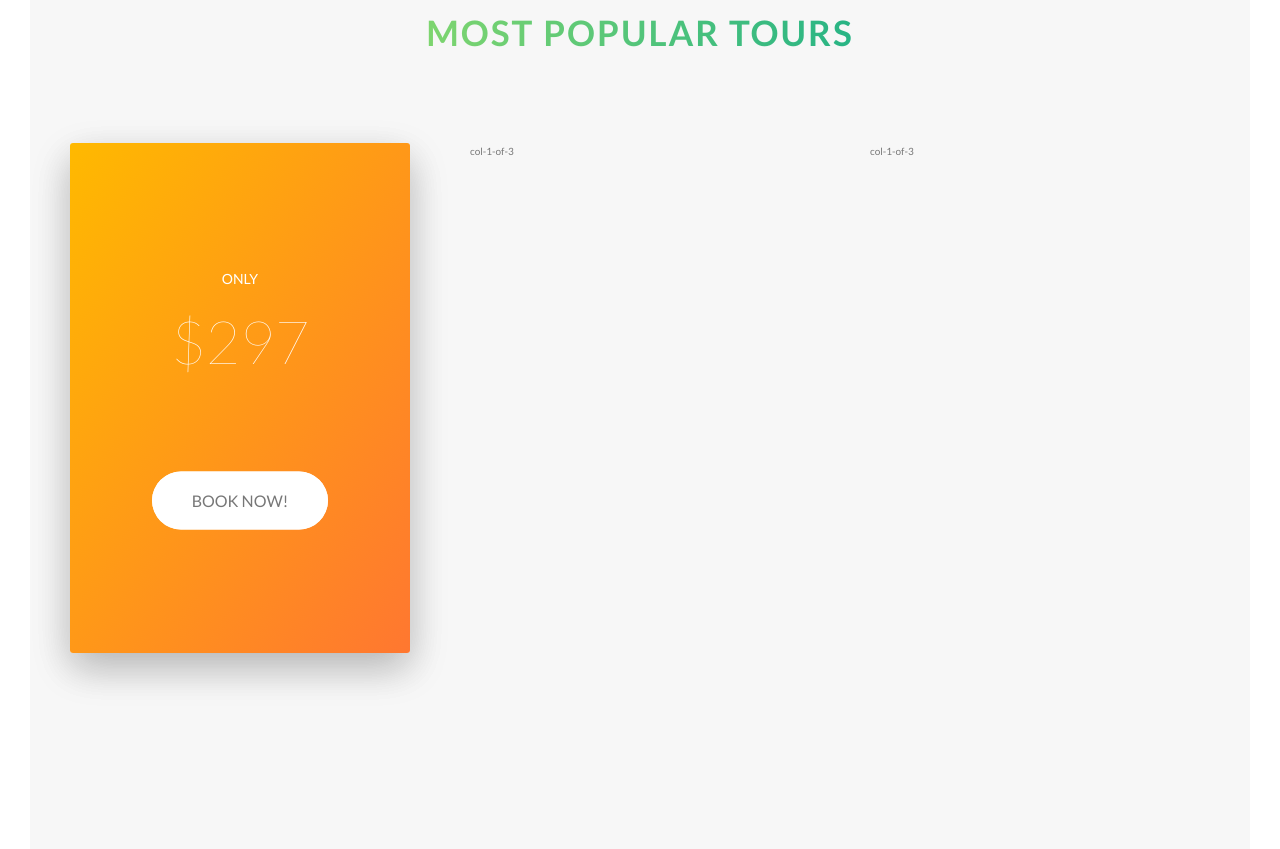
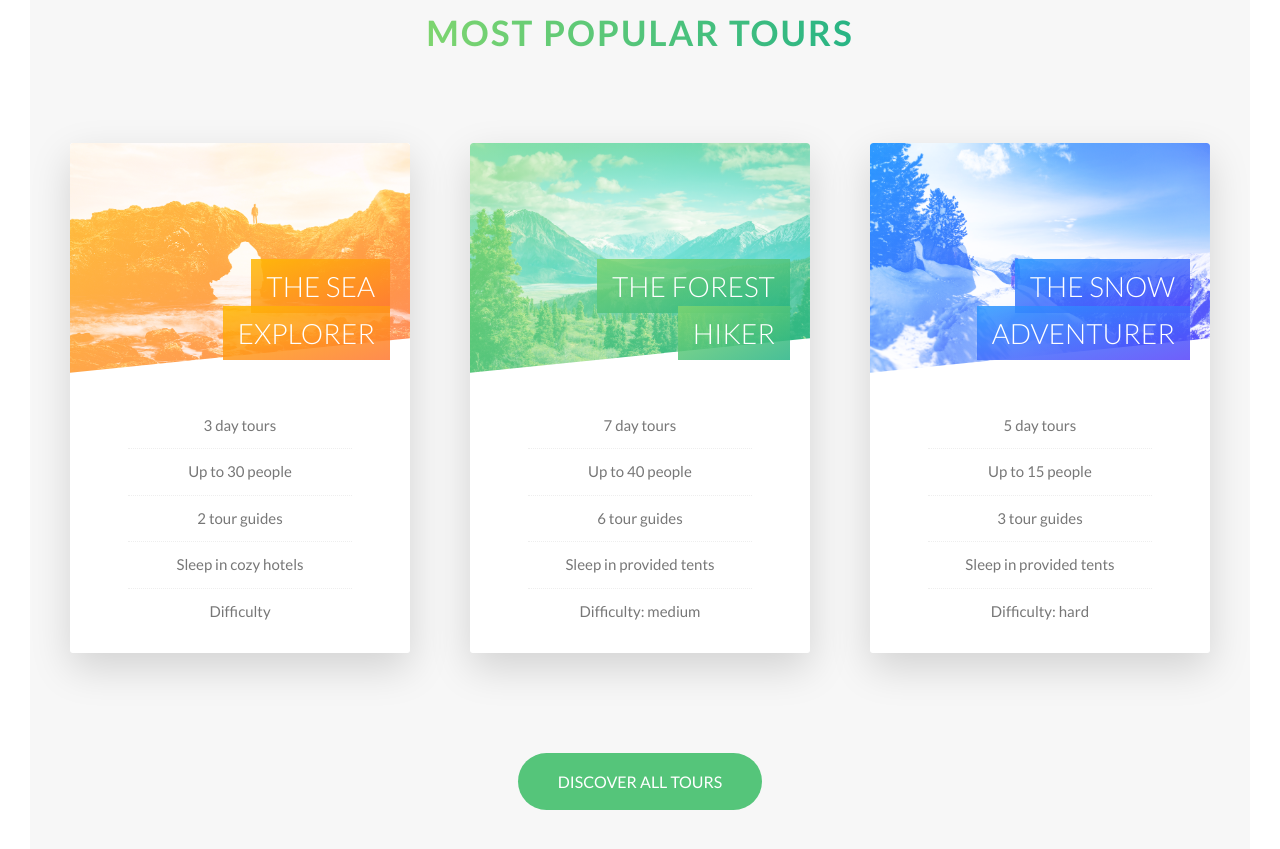
Before and after one commit to prantomollick/natours-HTML-Template, a website: page index.html in a window 1280 px wide. Shown: the part 2242-3091 px from the top of the page. Drawn offline with Linux system fonts and the light colour scheme.

Commit message:
012 Building the Tours Section - Part 3

```diff
--- a/index.html
+++ b/index.html
@@ -149,12 +149,72 @@
                         </div>
                     </div>
                 </div>
+
                 <div class="col-1-of-3">
-                    col-1-of-3
+                    <div class="card">
+                        <div class="card__side card__side--front">
+                            <div class="card__picture card__picture--2">
+                                &nbsp;
+                            </div>
+                            <h4 class="card__heading">
+                                <span class="card__heading-span card__heading-span--2">The Forest Hiker</span>
+                            </h4>
+                            <div class="card__details">
+                                <ul>
+                                    <li>7 day tours</li>
+                                    <li>Up to 40 people</li>
+                                    <li>6 tour guides</li>
+                                    <li>Sleep in provided tents</li>
+                                    <li>Difficulty: medium</li>
+                                </ul>
+                            </div>
+                        </div>
+                        <div class="card__side card__side--back card__side--back-2">
+                            <div class="card__cta">
+                                <div class="card__price-box">
+                                    <p class="card__price-only">Only</p>
+                                    <p class="card__price-value">$497</p>
+                                </div>
+                                <a href="#" class="btn btn--white">Book now!</a>
+                            </div>
+                        </div>
+                    </div>
                 </div>
+
                 <div class="col-1-of-3">
-                    col-1-of-3
+                    <div class="card">
+                        <div class="card__side card__side--front">
+                            <div class="card__picture card__picture--3">
+                                &nbsp;
+                            </div>
+                            <h4 class="card__heading">
+                                <span class="card__heading-span card__heading-span--3">The Snow Adventurer</span>
+                            </h4>
+                            <div class="card__details">
+                                <ul>
+                                    <li>5 day tours</li>
+                                    <li>Up to 15 people</li>
+                                    <li>3 tour guides</li>
+                                    <li>Sleep in provided tents</li>
+                                    <li>Difficulty: hard</li>
+                                </ul>
+                            </div>
+                        </div>
+                        <div class="card__side card__side--back card__side--back-3">
+                            <div class="card__cta">
+                                <div class="card__price-box">
+                                    <p class="card__price-only">Only</p>
+                                    <p class="card__price-value">$897</p>
+                                </div>
+                                <a href="#" class="btn btn--white">Book now!</a>
+                            </div>
+                        </div>
+                    </div>
                 </div>
+            </div>
+
+            <div class="u-center-text u-margin-top-huge">
+                <a href="#" class="btn btn--green">Discover all tours</a>
             </div>
 
         </section>
--- a/sass/base/_utilities.scss
+++ b/sass/base/_utilities.scss
@@ -13,3 +13,12 @@
 .u-margin-bottom-big {
   margin-bottom: 8rem;
 }
+
+
+.u-margin-top-big {
+  margin-top: 8rem;
+}
+
+.u-margin-top-huge {
+  margin-top: 10rem;
+}
--- a/sass/components/_button.scss
+++ b/sass/components/_button.scss
@@ -32,7 +32,16 @@
     color: $color-grey-dark;
 
     &::after {
-      background-color: #fff;
+      background-color: $color-white;
+    }
+  }
+
+  &--green {
+    background-color: $color-primary;
+    color: $color-white;
+
+    &::after {
+      background-color: $color-primary;
     }
   }
 
--- a/sass/components/_card.scss
+++ b/sass/components/_card.scss
@@ -1,5 +1,4 @@
 .card {
-
   //Functionality
   -moz-perspective: 150rem;
   perspective: 150rem;
@@ -24,10 +23,18 @@
     }
 
     &--back {
-      // transform: rotateY(180deg);
+      transform: rotateY(180deg);
 
       &-1 {
         background-image: linear-gradient(to right bottom, $color-secondary-light, $color-secondary-dark);
+      }
+
+      &-2 {
+        background-image: linear-gradient(to right bottom, $color-primary-light, $color-primary-dark);
+      }
+
+      &-3 {
+        background-image: linear-gradient(to right bottom, $color-tertiary-light, $color-tertiary-dark);
       }
     }
 
@@ -49,17 +56,19 @@
     background-blend-mode: screen;
     --webkit-clip-path: polygon(0 0, 100% 0, 100% 85%, 0 100%);
     clip-path: polygon(0 0, 100% 0, 100% 85%, 0 100%);
+    border-top-left-radius: 3px;
+    border-top-right-radius: 3px;
 
     &--1 {
       background-image: linear-gradient(to right bottom, $color-secondary-light, $color-secondary-dark), url(../img/nat-5.jpg);
     }
 
     &--2 {
-      background-image: url(../img/nat-5.jpg);
+      background-image: linear-gradient(to right bottom, $color-primary-light, $color-primary-dark), url(../img/nat-6.jpg);
     }
 
     &--3 {
-      background-image: url(../img/nat-5.jpg);
+      background-image: linear-gradient(to right bottom, $color-tertiary-light, $color-tertiary-dark), url(../img/nat-7.jpg);
     }
   }
 
@@ -82,6 +91,14 @@
 
     &--1 {
       background-image: linear-gradient(to right bottom, rgba($color-secondary-light, .85), rgba($color-secondary-dark, .85));
+    }
+
+    &--2 {
+      background-image: linear-gradient(to right bottom, rgba($color-primary-light, .85), rgba($color-primary-dark, .85));
+    }
+
+    &--3 {
+      background-image: linear-gradient(to right bottom, rgba($color-tertiary-light, .85), rgba($color-tertiary-dark, .85));
     }
   }
 
@@ -131,6 +148,4 @@
     font-size: 6rem;
     font-weight: 100;
   }
-
-
 }
--- a/sass/pages/_home.scss
+++ b/sass/pages/_home.scss
@@ -21,6 +21,6 @@
 
 .section-tours {
   background-color: $color-grey-light-1;
-  padding: 20rem 0 50rem 0;
+  padding: 20rem 0 15rem 0;
   margin-top: -11.5rem;
 }
```
Also changed, not shown: css/style.css.
